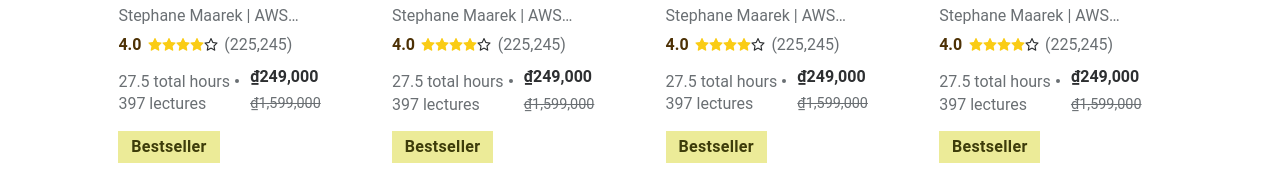
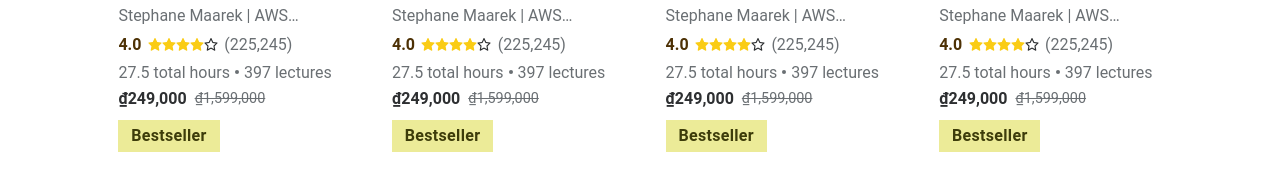
Before and after one commit to vuvuvo0303/online-course-management, a React (Vite) app: page /enrollment in a window 1280 px wide. Shown: the part 510-685 px from the top of the page. Built offline with nearby package versions, Linux system fonts and the light colour scheme.

Commit message:
fix ui wishlist card

```diff
--- a/src/components/wishlistCard/WishListCard.tsx
+++ b/src/components/wishlistCard/WishListCard.tsx
@@ -36,7 +36,7 @@
                             </span>
                             <span className={styles.enrollment_quantity}>(225,245)</span>
                         </div>
-                        <div className={`mb-[.4rem] flex flex-nowrap items-center`}>
+                        <div className={`mb-[.4rem] lg:block flex flex-nowrap items-center`}>
                             <div className={styles.course_details_container}>
                                 <span>27.5 total hours</span>
                                 <div className={styles.bullet}></div>
--- a/src/components/wishlistCard/wishlistCard.module.css
+++ b/src/components/wishlistCard/wishlistCard.module.css
@@ -177,7 +177,7 @@
 @media (max-width: 768px) {
 
     .badges {
-        margin-left: 65px;
+        margin-left: 80px;
     }
 }
 
--- a/src/pages/enrollment/WishList.tsx
+++ b/src/pages/enrollment/WishList.tsx
@@ -1,6 +1,6 @@
 import { SearchOutlined } from '@ant-design/icons';
 import styles from './enrollment.module.css';
-import WishListCard from '../../components/wishlistCard/WishListCard';
+import WishListCard from '../../components/wishlistCard/WishlistCard';
 
 const WishList = () => {
     return (
```
